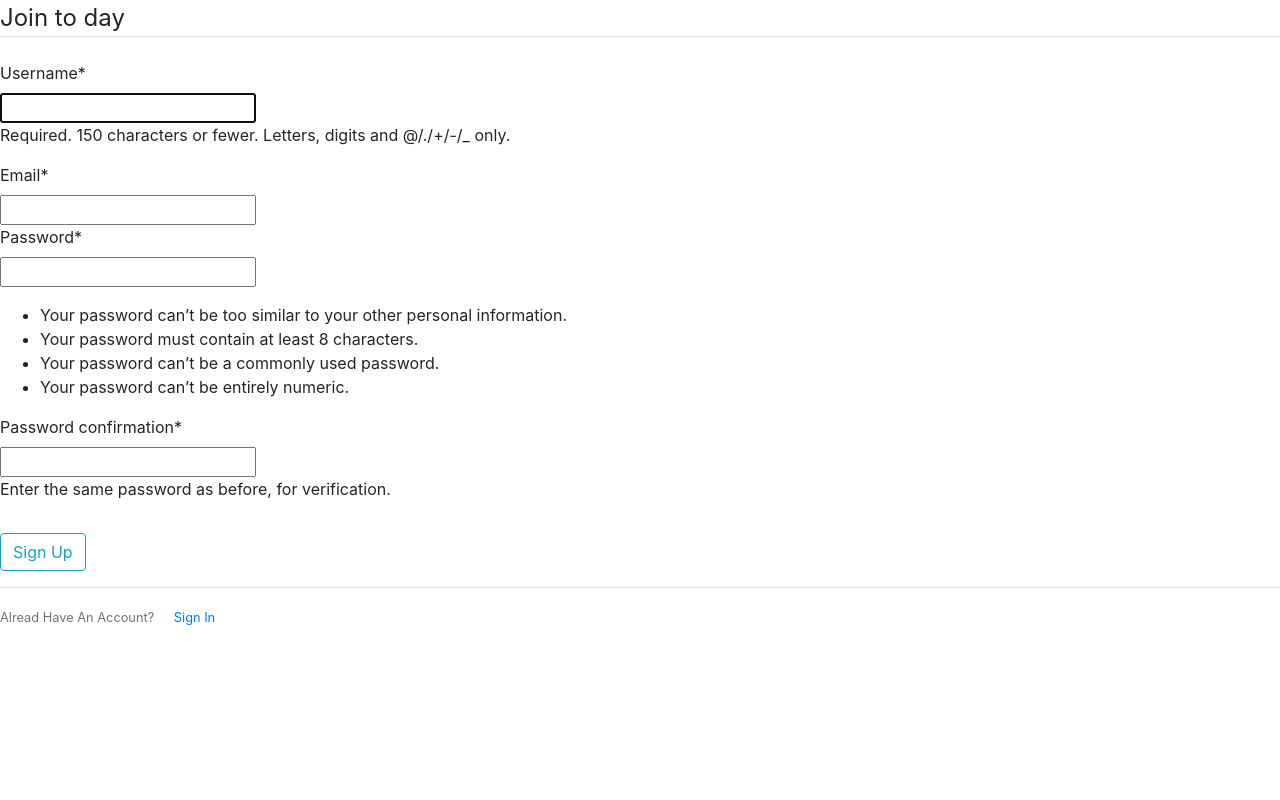
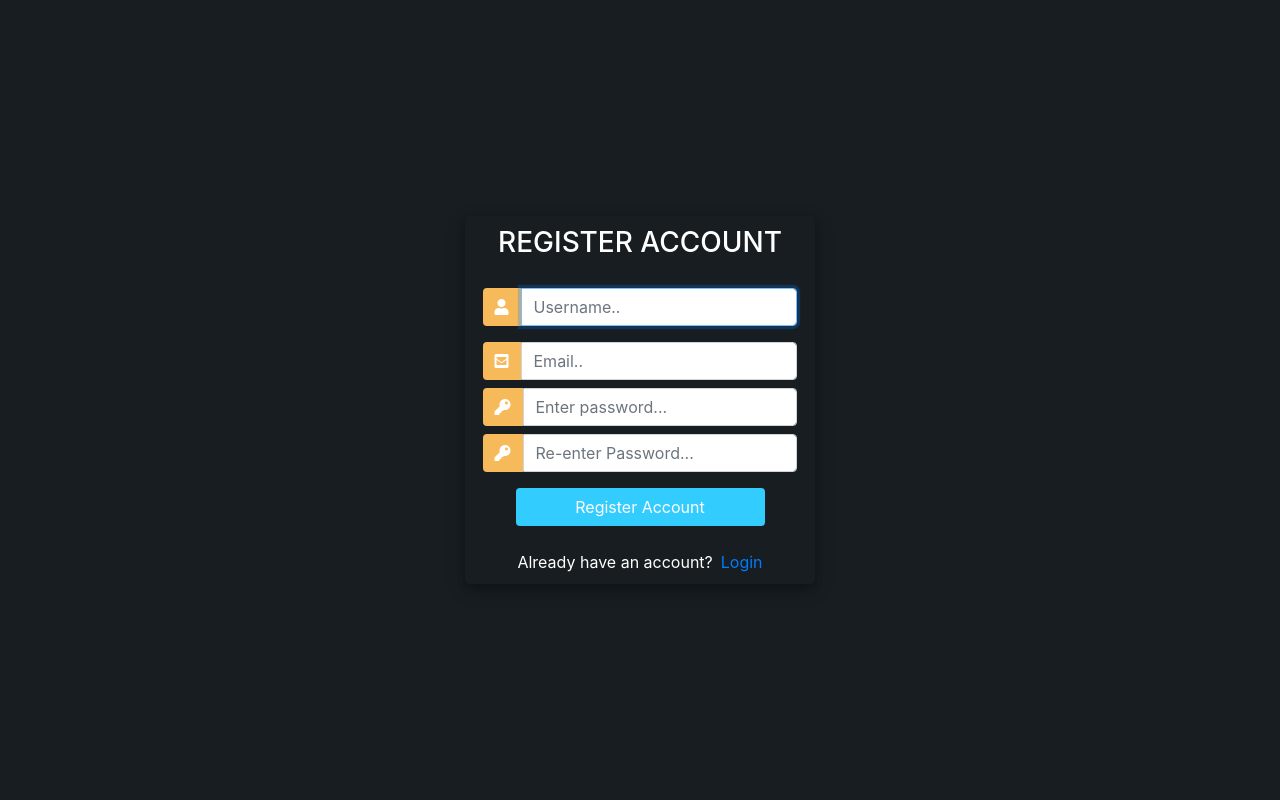
Before and after one commit to Angemichel12/moviea_project, a Django app: page /users/register/ in a window 1280 px wide. Run offline with Django 4.2, Linux system fonts and the light colour scheme; some libraries are stand-ins or nearby versions.

Commit message:
styling registration and login form

```diff
--- a/users/templates/register.html
+++ b/users/templates/register.html
@@ -1,43 +1,140 @@
+<!DOCTYPE html>
+<html>
 
-{% load crispy_forms_tags %}
-<!doctype html>
-<html lang="en">
 <head>
-    <!-- Required meta tags -->
-    <meta charset="utf-8">
-    <meta name="viewport" content="width=device-width, initial-scale=1, shrink-to-fit=no">
+  <title>Login</title>
+  <link rel="stylesheet" href="https://stackpath.bootstrapcdn.com/bootstrap/4.1.3/css/bootstrap.min.css" integrity="sha384-MCw98/SFnGE8fJT3GXwEOngsV7Zt27NXFoaoApmYm81iuXoPkFOJwJ8ERdknLPMO" crossorigin="anonymous">
+  <script src="https://ajax.googleapis.com/ajax/libs/jquery/3.3.1/jquery.min.js"></script>
+  <link rel="stylesheet" href="https://use.fontawesome.com/releases/v5.6.1/css/all.css" integrity="sha384-gfdkjb5BdAXd+lj+gudLWI+BXq4IuLW5IT+brZEZsLFm++aCMlF1V92rMkPaX4PP" crossorigin="anonymous">
 
-    <!-- Bootstrap CSS -->
-    <link rel="stylesheet" href="https://cdn.jsdelivr.net/npm/bootstrap@4.3.1/dist/css/bootstrap.min.css" integrity="sha384-ggOyR0iXCbMQv3Xipma34MD+dH/1fQ784/j6cY/iJTQUOhcWr7x9JvoRxT2MZw1T" crossorigin="anonymous">
+  <style>
+    body,
+    html {
+      margin: 0;
+      padding: 0;
+      height: 100%;
+      background: hsl(207, 19%, 11%) !important;
+    }
+    .user_card {
+      width: 350px;
+      margin-top: auto;
+      margin-bottom: auto;
+      background: hsl(207, 19%, 11%);
+      position: relative;
+      display: flex;
+      justify-content: center;
+      flex-direction: column;
+      padding: 10px;
+      box-shadow: 0 4px 8px 0 rgba(0, 0, 0, 0.2), 0 6px 20px 0 rgba(0, 0, 0, 0.19);
+      -webkit-box-shadow: 0 4px 8px 0 rgba(0, 0, 0, 0.2), 0 6px 20px 0 rgba(0, 0, 0, 0.19);
+      -moz-box-shadow: 0 4px 8px 0 rgba(0, 0, 0, 0.2), 0 6px 20px 0 rgba(0, 0, 0, 0.19);
+      border-radius: 5px;
 
-    <title>Hello, world!</title>
+    }
+
+    .form_container {
+      margin-top: 20px;
+    }
+
+    #form-title{
+      color: #fff;
+    }
+    .login_btn {
+      width: 100%;
+      background: #33ccff !important;
+      color: white !important;
+    }
+    .login_btn:focus {
+      box-shadow: none !important;
+      outline: 0px !important;
+    }
+    .login_container {
+      padding: 0 2rem;
+    }
+    .input-group-text {
+      background: #f7ba5b !important;
+      color: white !important;
+      border: 0 !important;
+      border-radius: 0.25rem 0 0 0.25rem !important;
+    }
+    .input_user,
+    .input_pass:focus {
+      box-shadow: none !important;
+      outline: 0px !important;
+    }
+    .links{
+      color: #fff;
+    }
+
+  </style>
+
 </head>
 <body>
-    <div class="content-section">
+  <div class="container h-100">
+    <div class="d-flex justify-content-center h-100">
+      <div class="user_card">
+        <div class="d-flex justify-content-center">
+          <h3 id="form-title">REGISTER ACCOUNT</h3>
+        </div>
+        <div class="d-flex justify-content-center form_container">
+
           <form method="POST">
             {% csrf_token %}
-      <fieldset class="form-group">
-        <legend class="border-bottom mb-4">Join to day</legend>
-          {{ form|crispy }}
-      </fieldset>
-      <div class="form-group">
-        <button class="btn btn-outline-info" type="submit">Sign Up</button>
+            <div class="input-group mb-3">
+              <div class="input-group-append">
+                <span class="input-group-text"><i class="fas fa-user"></i></span>
+              </div>
+              {{ form.username }}
+            </div>
+            <div class="input-group mb-2">
+              <div class="input-group-append">
+                <span class="input-group-text"><i class="fas fa-envelope-square"></i></span>
+              </div>
+              {{ form.email }}
+            </div>
+            <div class="input-group mb-2">
+              <div class="input-group-append">
+                <span class="input-group-text"><i class="fas fa-key"></i></span>
+              </div>
+              {{ form.password1 }}
+            </div>
+            <div class="input-group mb-2">
+              <div class="input-group-append">
+                <span class="input-group-text"><i class="fas fa-key"></i></span>
+              </div>
+              {{ form.password2 }}
+            </div>
 
+              <div class="d-flex justify-content-center mt-3 login_container">
+              <input class="btn login_btn" type="submit" value="Register Account">
               </div>
           </form>
-    <div class="border-top pt-3">
-      <small class="text-muted">
-        Alread Have An Account?
-        <a href="{% url 'login' %}" class="ml-3">Sign In</a>
-      </small>
         </div>
 
+        <div class="mt-4">
+          <div class="d-flex justify-content-center links">
+            Already have an account? <a href="{% url 'login' %}" class="ml-2">Login</a>
           </div>
+        </div>
+      </div>
+    </div>
+  </div>
+  <script>
+            /* Because i didnt set placeholder values in forms.py they will be set here using vanilla Javascript
+    //We start indexing at one because CSRF_token is considered and input field
+     */
 
-    <!-- Optional JavaScript -->
-    <!-- jQuery first, then Popper.js, then Bootstrap JS -->
-    <script src="https://code.jquery.com/jquery-3.3.1.slim.min.js" integrity="sha384-q8i/X+965DzO0rT7abK41JStQIAqVgRVzpbzo5smXKp4YfRvH+8abtTE1Pi6jizo" crossorigin="anonymous"></script>
-    <script src="https://cdn.jsdelivr.net/npm/popper.js@1.14.7/dist/umd/popper.min.js" integrity="sha384-UO2eT0CpHqdSJQ6hJty5KVphtPhzWj9WO1clHTMGa3JDZwrnQq4sF86dIHNDz0W1" crossorigin="anonymous"></script>
-    <script src="https://cdn.jsdelivr.net/npm/bootstrap@4.3.1/dist/js/bootstrap.min.js" integrity="sha384-JjSmVgyd0p3pXB1rRibZUAYoIIy6OrQ6VrjIEaFf/nJGzIxFDsf4x0xIM+B07jRM" crossorigin="anonymous"></script>
+    //Query All input fields
+    var form_fields = document.getElementsByTagName('input')
+    form_fields[1].placeholder='Username..';
+    form_fields[2].placeholder='Email..';
+    form_fields[3].placeholder='Enter password...';
+    form_fields[4].placeholder='Re-enter Password...';
+
+
+    for (var field in form_fields){
+      form_fields[field].className += ' form-control'
+    }
+  </script>
 </body>
 </html>
```
Also changed, not shown: users/templates/login.html (+110 -28 lines), db.sqlite3. Lines whose indentation alone changed are shown as unchanged.
